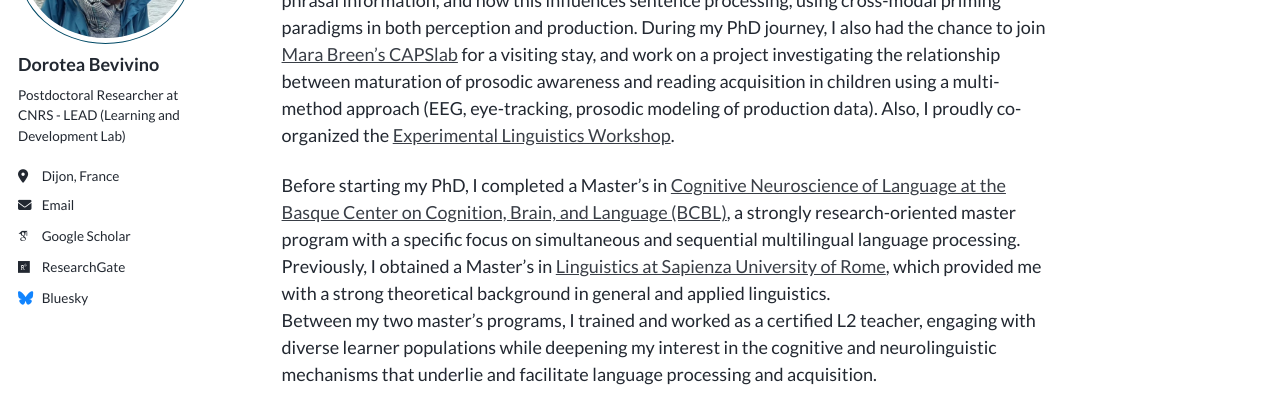
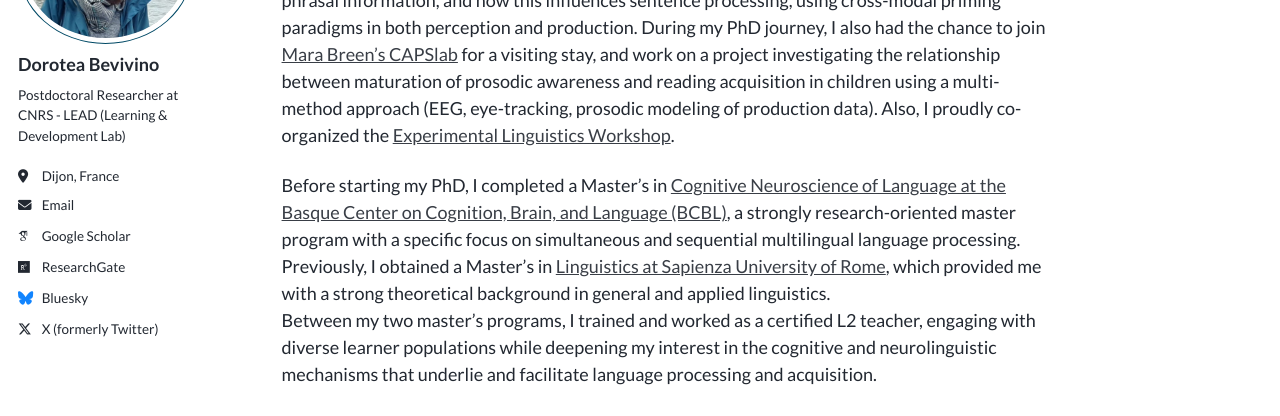
Before and after one commit to dbevivino/dbevivino.github.io, a Jekyll site: the page built from _pages/about.md, in a window 1280 px wide. Shown: the part 210-626 px from the top of the page. Built offline with Jekyll 4.4.1, drawn with Linux system fonts in a browser that asks for light colours; some web fonts are replaced; a script that is not in the unit is left out.

Commit message:
fix left-hand sidebar bug

```diff
--- a/_config.yml
+++ b/_config.yml
@@ -28,7 +28,7 @@
   avatar           : "my-pic.jpg"
   name             : "Dorotea Bevivino"
   pronouns         : # "she/her"
-  bio              : "Postdoctoral Researcher at CNRS - LEAD (Learning and Development Lab)" # "Short bio for the left-hand sidebar"
+  bio              : "Postdoctoral Researcher at CNRS - LEAD (Learning & Development Lab)" # "Short bio for the left-hand sidebar"
   location         : "Dijon, France"
   employer         : # "CNRS - LEAD (Laboratory for Research on Learning and Development)"
   uri              : # URL
@@ -57,7 +57,7 @@
 
   # Social media
   artstation       : # Username
-  twitter          : # "DoroteaBevivino"
+  twitter          : "DoroteaBevivino"
   bluesky          : "doroteabevivino.bsky.social"
   facebook         : # Username
   flickr           : # Username
```
